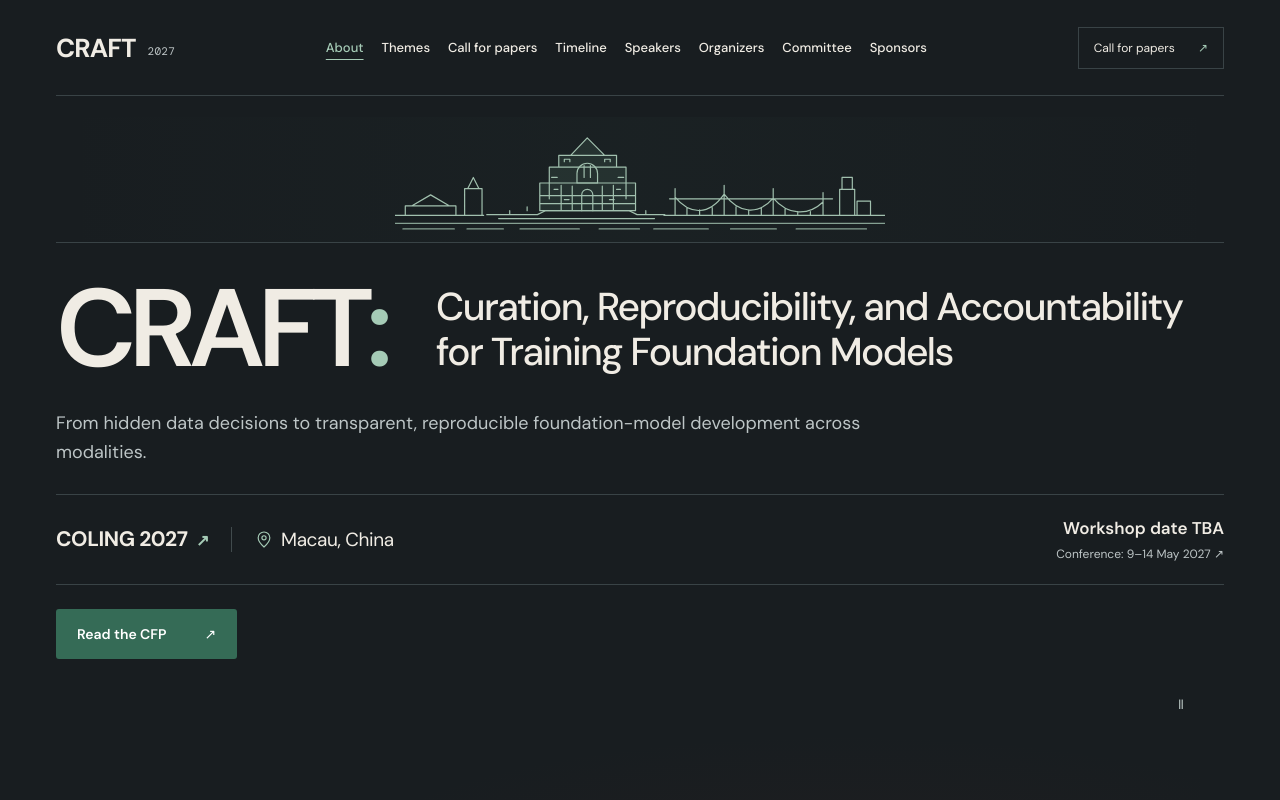
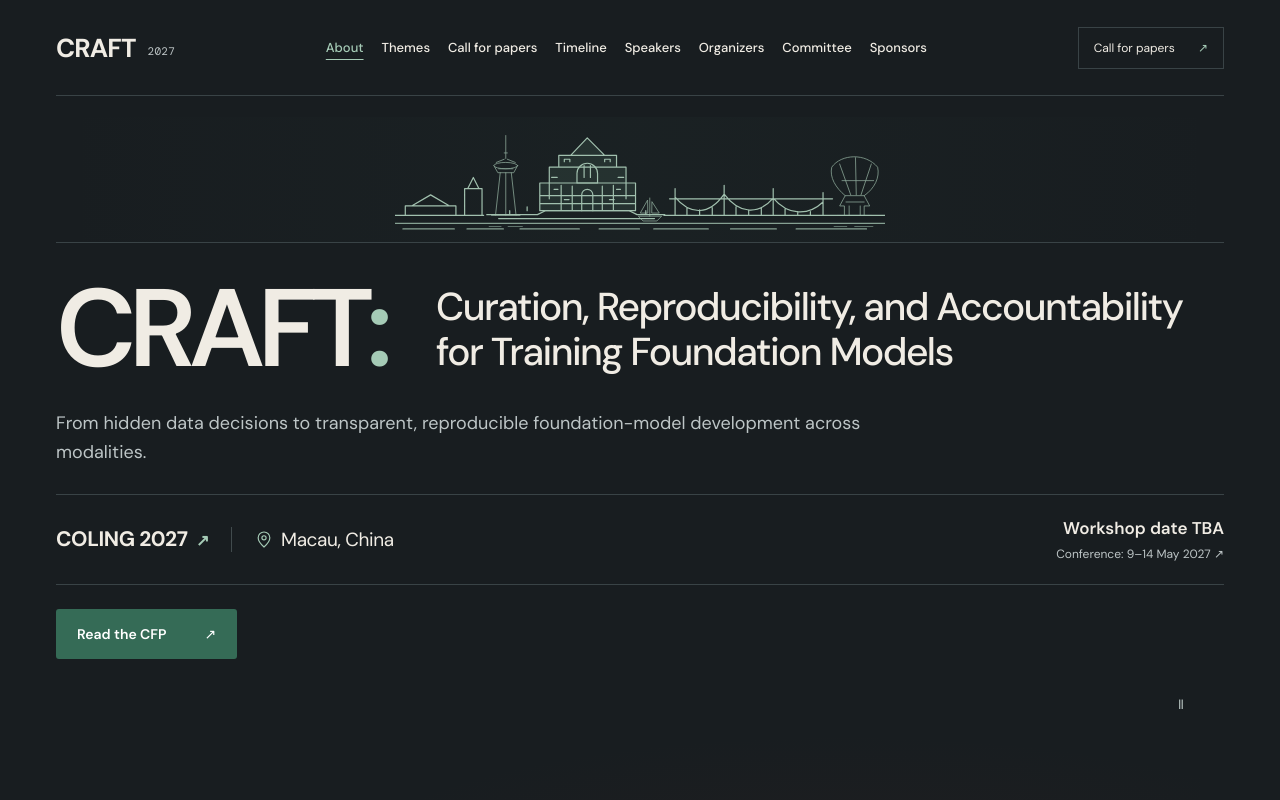
Before and after one commit to CRAFT-2027/craft-2027.github.io, a plain HTML site: page index.html in a window 1280 px wide. Shown: the top 800 px of the page. Drawn offline with nearby package versions, Linux system fonts and the light colour scheme.

Commit message:
Add delicate Macau skyline details without enlarging the banner

```diff
--- a/index.html
+++ b/index.html
@@ -35,7 +35,14 @@
 </header>
 <main id="main-content" class="page-main" tabindex="-1">
  <section class="hero wrap" aria-labelledby="workshop-title">
-  <div class="macau-banner"><svg class="macau-panorama" viewBox="0 0 620 130" role="img" aria-label="Macau skyline with the Ruins of St Paul’s, a bridge, and waterfront"><g fill="none" stroke="currentColor" stroke-width="1.3" stroke-linecap="round" stroke-linejoin="round"><path class="waterline" d="M0 116h620M10 123h65m16 0h46m21 0h75m25 0h51m18 0h69m28 0h58m25 0h89"/><path d="M0 106h112m-99 0V94h64v12m-56-12 24-14 24 14m19 12V72h22v34m-18-34 7-14 7 14"/><path d="M116 105h64l10-5h106l10 5h35m-210 5h197m-183-5v-5m22 0v-5m150 10v-5"/><path class="landmark" d="M183 100V65h12V45h12V30h15l21-22 22 22h15v15h12v20h12v35ZM195 65h97M207 45h73M222 30h43M184 91h120m-120-10h120m-97-36V30m73 15V30m-85 55V54m97 31V54m-82 46V68m66 32V68m-52 32V69m38 31V69"/><path d="M236 100V80a7 7 0 0 1 14 0v20m-20-47a13 13 0 0 1 26 0v12h-26ZM239 43v15m8-15v15m-33-20v-3h7v3m44 0v-3h7v3M198 58h7m77 0h7m-88 15h5m74 0h5m-71 13h6m51 0h6"/><path d="M340 106h280M354 105V72m62 33V68m62 37V72m63 33V77m-187 6c19 23 43 23 62-4 19 25 43 27 62 5 19 22 44 23 63 5m-194-4h206M562 106V73h19v33m-16-33V58h13v15m6 33V88h17v18M369 106V96m16 10V99m16 7V96m30 10V95m16 11V99m16 7V96m30 10V98m16 8v-5m16 5v-5"/></g></svg></div>
+  <div class="macau-banner"><svg class="macau-panorama" viewBox="0 0 620 130" role="img" aria-label="Macau skyline with the Ruins of St Paul’s, Macau Tower, a lotus-inspired hotel, a bridge, and a small harbor boat"><g fill="none" stroke="currentColor" stroke-width="1.3" stroke-linecap="round" stroke-linejoin="round"><path class="waterline" d="M0 116h620M10 123h65m16 0h46m21 0h75m25 0h51m18 0h69m28 0h58m25 0h89"/><path d="M0 106h112m-99 0V94h64v12m-56-12 24-14 24 14m19 12V72h22v34m-18-34 7-14 7 14"/><path d="M116 105h64l10-5h106l10 5h35m-210 5h197m-183-5v-5m22 0v-5m150 10v-5"/><path class="landmark" d="M183 100V65h12V45h12V30h15l21-22 22 22h15v15h12v20h12v35ZM195 65h97M207 45h73M222 30h43M184 91h120m-120-10h120m-97-36V30m73 15V30m-85 55V54m97 31V54m-82 46V68m66 32V68m-52 32V69m38 31V69"/><path d="M236 100V80a7 7 0 0 1 14 0v20m-20-47a13 13 0 0 1 26 0v12h-26ZM239 43v15m8-15v15m-33-20v-3h7v3m44 0v-3h7v3M198 58h7m77 0h7m-88 15h5m74 0h5m-71 13h6m51 0h6"/><path d="M340 106h280M354 105V72m62 33V68m62 37V72m63 33V77m-187 6c19 23 43 23 62-4 19 25 43 27 62 5 19 22 44 23 63 5m-194-4h206M369 106V96m16 10V99m16 7V96m30 10V95m16 11V99m16 7V96m30 10V98m16 8v-5m16 5v-5"/><g class="skyline-details" style="stroke-width:1.05;opacity:.8">
+ <path d="M140 5v29m-2-7h4m-4 8-10 4m14-4 10 4"/>
+ <ellipse cx="140" cy="43" rx="15" ry="4"/>
+ <path d="m125 43 5 9h20l5-9m-24 4h18m-16 5-6 54m20-54 6 54m-13-54v54m-18 0h36"/>
+ <path d="M568 106V94h-6l7-13c-12-10-20-23-17-36 12-17 43-18 58 0 3 13-4 27-17 36l7 13h-7v12m-24-25h24m-23 8h23m-17-9-14-39m21 39-1-47m7 47 13-39m-37 21h40m-31 44V94m14 12V94m-29 12h43"/>
+ <path d="M308 107h29l-6 6h-17Zm14-23v23m-3-20-9 16h9Zm6 2 9 14h-9Z"/>
+ <path class="waterline" d="M119 120h15m9 0h18m394 0h16m10 0h23"/>
+</g></g></svg></div>
   <h1 id="workshop-title"><span class="acronym">CRAFT<span class="title-dot">:</span></span><span class="full-title"><span>Curation, Reproducibility, and </span><span>Accountability for Training </span><span>Foundation Models</span></span></h1>
   <p class="tagline">From hidden data decisions to transparent, reproducible foundation-model development across modalities.</p>
   <div class="hero-event"><div class="conference-lockup"><div class="event-line"><a href="https://2027.coling-iccl.org/" target="_blank" rel="noopener noreferrer">COLING 2027 <span>↗</span></a><span class="event-place"><svg viewBox="0 0 24 24" aria-hidden="true"><path d="M19 10c0 5-7 11-7 11S5 15 5 10a7 7 0 1 1 14 0Z"/><circle cx="12" cy="10" r="2.5"/></svg> Macau, China</span></div></div><a class="event-date" href="timeline.html"><strong>Workshop date TBA</strong><span>Conference: 9–14 May 2027 <span aria-hidden="true">↗</span></span></a></div>
```
Also changed, not shown: src/pages/index.html (+8 -1 lines).
